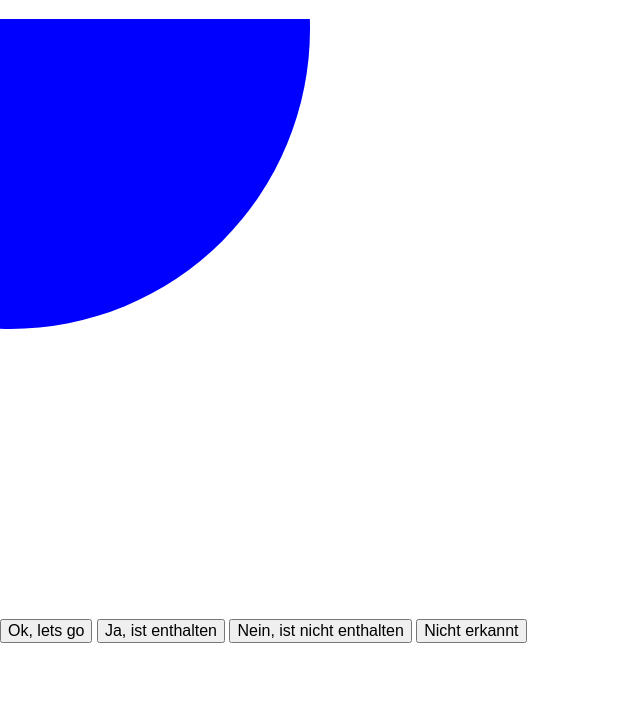
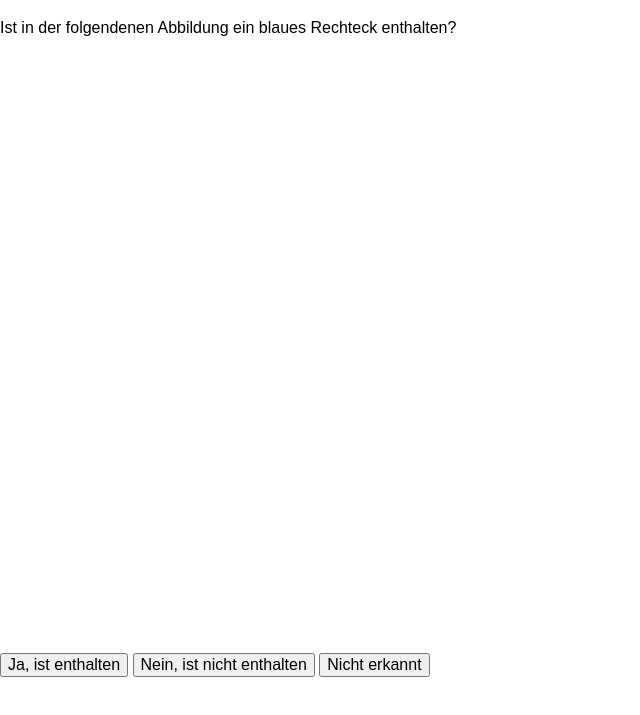
Before and after one commit to fabiberlin/Visualization, a plain HTML site: page UE_2/index.html in a window 1280 px wide. Both pictures are taken after a click on the button "Ok, lets go". Shown: the part 61-776 px from the top of the page, without its empty margins (0-640 px from the left). Drawn offline with Linux system fonts and the light colour scheme.

Commit message:
vis is showing

```diff
--- a/UE_2/data.js
+++ b/UE_2/data.js
@@ -9,6 +9,8 @@ var DATA = [
                 , "color": "blue"
                 , "form": "rect"
             }
+
+
             , {
                 "count": 20
                 , "color": "red"
@@ -16,6 +18,8 @@ var DATA = [
             }
         ]
     }
+
+
     , {
         "description": "Ist in der folgendenen Abbildung ein blaues Rechteck enthalten?"
         , "timeToShow": 400
--- a/UE_2/index.html
+++ b/UE_2/index.html
@@ -10,7 +10,7 @@
 
 <body>
     <h1 id="heading">UE 2</h1>
-    <p id = "decriptionText"></p>
+    <p id = "decriptionText">decriptionText</p>
     <div id="vis"></div>
     <button id="okButton">Ok, lets go</button>
     <button id="yesButton">Ja, ist enthalten</button>
--- a/UE_2/main.js
+++ b/UE_2/main.js
@@ -1,3 +1,44 @@
+class Glyph {
+    constructor(form, color) {
+        this.x = 0;
+        this.y = 0;
+        this.dim = globalDimension;
+        this.color = color;
+        this.form = form;
+        this.randomizePosition();
+    }
+
+    hidesOtherGlyphs(glyphs) {
+        console.log("hidesOtherGlyphs:")
+        console.log(glyphs)
+        console.log(glyphs.length)
+        console.log(this)
+        for (var m = 0; m < glyphs.length; m++) {
+            if (this.hidesEachOther(glyphs[m])) {
+                console.log("HIDES One of the Other Glyphs!");
+                return true;
+            }
+        }
+        return false;
+    }
+
+    hidesEachOther(glyph) {
+        if (Math.abs(this.x - glyph.x) <= (this.dim / 2 + glyph.dim / 2) && Math.abs(this.y - glyph.y) <= (this.dim / 2 + glyph.dim / 2)) {
+            console.log("HIDES Each Other!");
+            return true;
+        } else {
+            return false;
+        }
+    };
+
+    randomizePosition() {
+        this.x = Math.random() * (width - 2 * margin) + margin;
+        this.y = Math.random() * (height - 2 * margin) + margin;
+    }
+}
+
+
+
 var data;
 var svgElement;
 var width = 800;
@@ -7,6 +48,9 @@ var noButton;
 var notSeenButton;
 var okButton;
 var indexOfTest = 0;
+var delayAfterOK = 1000;
+var globalDimension = 40
+var margin = 30
 
 function main() {
     console.log("Yeah");
@@ -30,39 +74,62 @@ function main() {
 
     clear();
 
-
-
-
-
-
-    drawSquare(10, 10, 300, "red")
-
-    var delay = 1000; //1 second
-    setTimeout(function () {
-        //your code to be executed after 1 second
-        clear()
-        drawCircle(10,10,300,"blue");
-        showEvaluationButtons()
-    }, delay);
+    document.getElementById("decriptionText").textContent = data[indexOfTest].description
 }
 
-function drawSquare(x, y, dim, color) {
+function showTestVisualization() {
+    allobjectsToDraw = data[indexOfTest].objectsToDraw;
+    glyphs = []
+    for (i = 0; i < allobjectsToDraw.length; i++) {
+        objects = allobjectsToDraw[i];
+
+        for (j = 0; j < objects.count; j++) {
+            aGlyph = new Glyph(objects.form, objects.color);
+
+            while (aGlyph.hidesOtherGlyphs(glyphs)) {
+                console.log("Calculate new position")
+                aGlyph.randomizePosition();
+            }
+
+            glyphs.push(aGlyph);
+        }
+        console.log(glyphs);
+        drawGlyphs(glyphs);
+    }
+}
+
+function drawGlyphs(glyphs) {
+    for (var i = 0; i < glyphs.length; i++) {
+        drawGlyph(glyphs[i]);
+    }
+}
+
+function drawGlyph(glyph) {
+    if (glyph.form == "rect") {
+        drawSquare(glyph)
+    }
+    if (glyph.form == "circle") {
+        drawCircle(glyph)
+    }
+}
+
+function drawSquare(rect) {
     svgElement
         .append('rect')
-        .attr('x', x)
-        .attr('width', dim)
-        .attr('y', y)
-        .attr('height', dim)
-        .attr('fill', color);
+        .attr('x', rect.x - rect.dim / 2)
+        .attr('width', rect.dim)
+        .attr('y', rect.y - rect.dim / 2)
+        .attr('height', rect.dim)
+        .attr('fill', rect.color);
 }
 
-function drawCircle(x, y, dim, color) {
+function drawCircle(circle) {
     svgElement
         .append('circle')
-        .attr("cy", y)
-        .attr("cx", x)
-        .attr("r", dim)
-        .attr('fill', color);
+        .attr("cy", circle.y)
+        .attr("cx", circle.x)
+        .attr("r", circle.dim / 2)
+        .attr('fill', circle.color);
 }
 
 function clear() {
@@ -73,13 +140,13 @@ function clear() {
     });
 }
 
-function hideEvaluationButtons(){
+function hideEvaluationButtons() {
     noButton.style.display = "none";
     yesButton.style.display = "none";
     notSeenButton.style.display = "none";
 }
 
-function showEvaluationButtons(){
+function showEvaluationButtons() {
     noButton.style.display = "inline";
     yesButton.style.display = "inline";
     notSeenButton.style.display = "inline";
@@ -99,8 +166,26 @@ function onNotSeenClicked() {
 
 function onOkClicked() {
     console.log("On Ok Clicked");
+    okButton.style.display = "none";
+    delay = data[indexOfTest].timeToShow;
+    setTimeout(function () {
+        showTestVisualization()
+
+        aRect = new Glyph("rect", "red");
+        aRect.x = 40;
+        aRect.y = 40;
+
+        console.log(aRect.hidesEachOther(110, 40, 80));
+
+        setTimeout(function () {
+            clear()
+            showEvaluationButtons()
+
+
+        }, delay);
+
+    }, delayAfterOK);
+
 }
 
-
-
 main();
```
